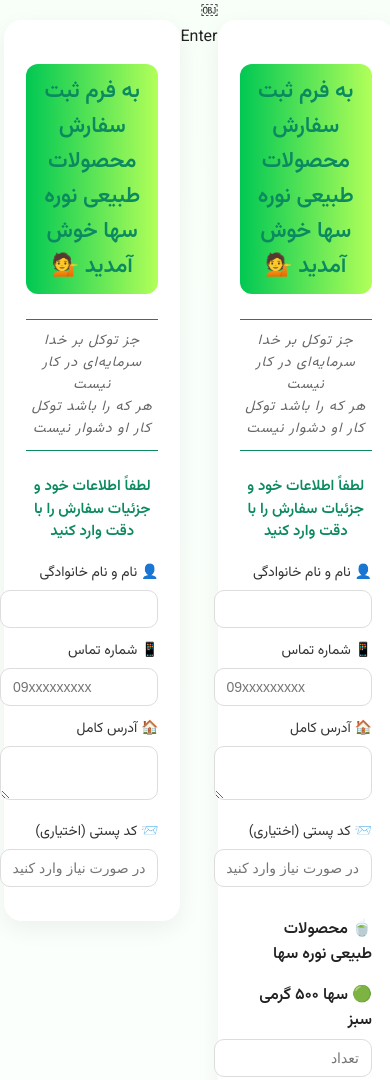
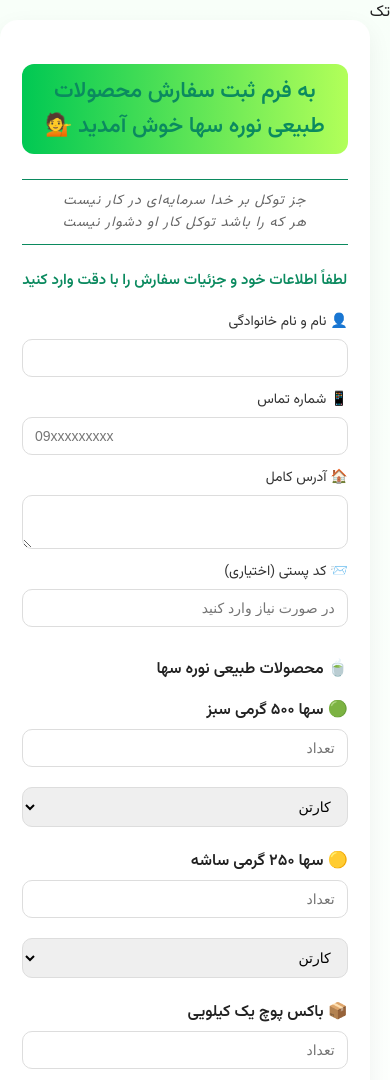
Before and after one commit to bahramsharifi200200-sketch/Soha_Order-Bot, a website: page index.html in a window 390 px wide. Shown: the top 1080 px of the page. Drawn offline with Linux system fonts and the light colour scheme.

Commit message:
Update HTML structure and remove old content

```diff
--- a/index.html
+++ b/index.html
@@ -1,4 +1,4 @@
-<!DOCTYPE html>
+تک<!DOCTYPE html>
 <html lang="fa" dir="rtl">
 <head>
   <meta charset="UTF-8" />
@@ -276,181 +276,3 @@
     }
   });
 </script>
-
-
-
-</body>
-</html>
-￼Enter<!DOCTYPE html>
-<html lang="fa" dir="rtl">
-<head>
-  <meta charset="UTF-8" />
-  <meta name="viewport" content="width=device-width, initial-scale=1.0" />
-  <title>فرم ثبت سفارش محصولات طبیعی نوره سها</title>
-  <link href="https://fonts.googleapis.com/css2?family=Vazirmatn:wght@400;600&display=swap" rel="stylesheet" />
-
-  <style>
-    body {
-      font-family: "Vazirmatn", sans-serif;
-      background: linear-gradient(180deg, #f8fff9, #fff);
-      margin: 0;
-      padding: 0;
-      display: flex;
-      justify-content: center;
-      align-items: start;
-      min-height: 100vh;
-      color: #222;
-    }
-    .card {
-      width: 95%;
-      max-width: 480px;
-      background: #fff;
-      border-radius: 18px;
-      padding: 22px;
-      margin-top: 20px;
-      box-shadow: 0 8px 25px rgba(0, 0, 0, 0.06);
-    }
-
-    .welcome {
-      text-align: center;
-      font-size: 22px;
-      font-weight: 700;
-      color: #0b8a5f;
-      background: linear-gradient(90deg, #00c853, #b2ff59);
-      padding: 10px 15px;
-      border-radius: 12px;
-      margin-bottom: 25px;
-    }
-
-    .poem {
-      text-align: center;
-      font-size: 14px;
-      font-style: italic;
-      color: #666;
-      border-bottom: 1px solid #0b8a5f;
-      border-top: 1px solid #0b8a5f;
-      padding: 10px 0;
-      margin-bottom: 25px;
-      letter-spacing: 1px;
-    }
-
-    .lead {
-      text-align: center;
-      font-size: 15px;
-      font-weight: 700;
-      color: #0b8a5f;
-      margin-top: 0;
-      margin-bottom: 18px;
-      line-height: 1.5;
-    }
-
-    label {
-      display: block;
-font-size: 14px;
-      margin-bottom: 6px;
-      color: #333;
-    }
-
-    input,
-    textarea,
-    select {
-      width: 100%;
-      padding: 10px 12px;
-      border: 1px solid #ddd;
-      border-radius: 10px;
-      font-size: 14px;
-      margin-bottom: 12px;
-    }
-
-    .product {
-      display: flex;
-      flex-direction: column;
-      gap: 6px;
-      margin-bottom: 10px;
-    }
-
-    .product span {
-      font-weight: 600;
-    }
-
-    .prod-row {
-      display: flex;
-      gap: 8px;
-    }
-
-    .prod-row input {
-      flex: 1;
-    }
-
-    .prod-row select {
-      width: 120px;
-    }
-
-    button {
-      width: 100%;
-      background: #0b8a5f;
-      color: #fff;
-      border: none;
-      border-radius: 12px;
-      padding: 12px;
-      font-size: 15px;
-      cursor: pointer;
-      transition: 0.3s;
-    }
-
-    button:hover {
-      background: #087a55;
-    }
-
-    .status {
-      text-align: center;
-      font-size: 14px;
-      margin-top: 10px;
-    }
-
-    footer {
-      text-align: center;
-      font-size: 13px;
-      color: #777;
-      margin-top: 15px;
-    }
-
-    footer a {
-      text-decoration: none;
-      color: #0b8a5f;
-    }
-
-    @media (max-width: 500px) {
-      .prod-row {
-        flex-direction: column;
-      }
-      .prod-row select {
-        width: 100%;
-      }
-    }
-  </style>
-</head>
-
-<body>
-  <div class="card">
-    <p class="welcome">به فرم ثبت سفارش محصولات طبیعی نوره سها خوش آمدید 💁</p>
-
-    <p class="poem">
-      جز توکل بر خدا سرمایه‌ای در کار نیست<br />
-      هر که را باشد توکل کار او دشوار نیست
-    </p>
-
-    <p class="lead">لطفاً اطلاعات خود و جزئیات سفارش را با دقت وارد کنید</p>
-
-    <form id="orderForm">
-      <label>👤 نام و نام خانوادگی</label>
-      <input type="text" name="name" required />
-
-      <label>📱 شماره تماس</label>
-      <input type="tel" name="phone" required placeholder="09xxxxxxxxx" />
-
-      <label>🏠 آدرس کامل</label>
-      <textarea name="address" rows="2" required></textarea>
-
-      <label>📨 کد پستی (اختیاری)</label>
-      <input type="text" name="postal_code" placeholder="در صورت نیاز وارد کنید" />
```
